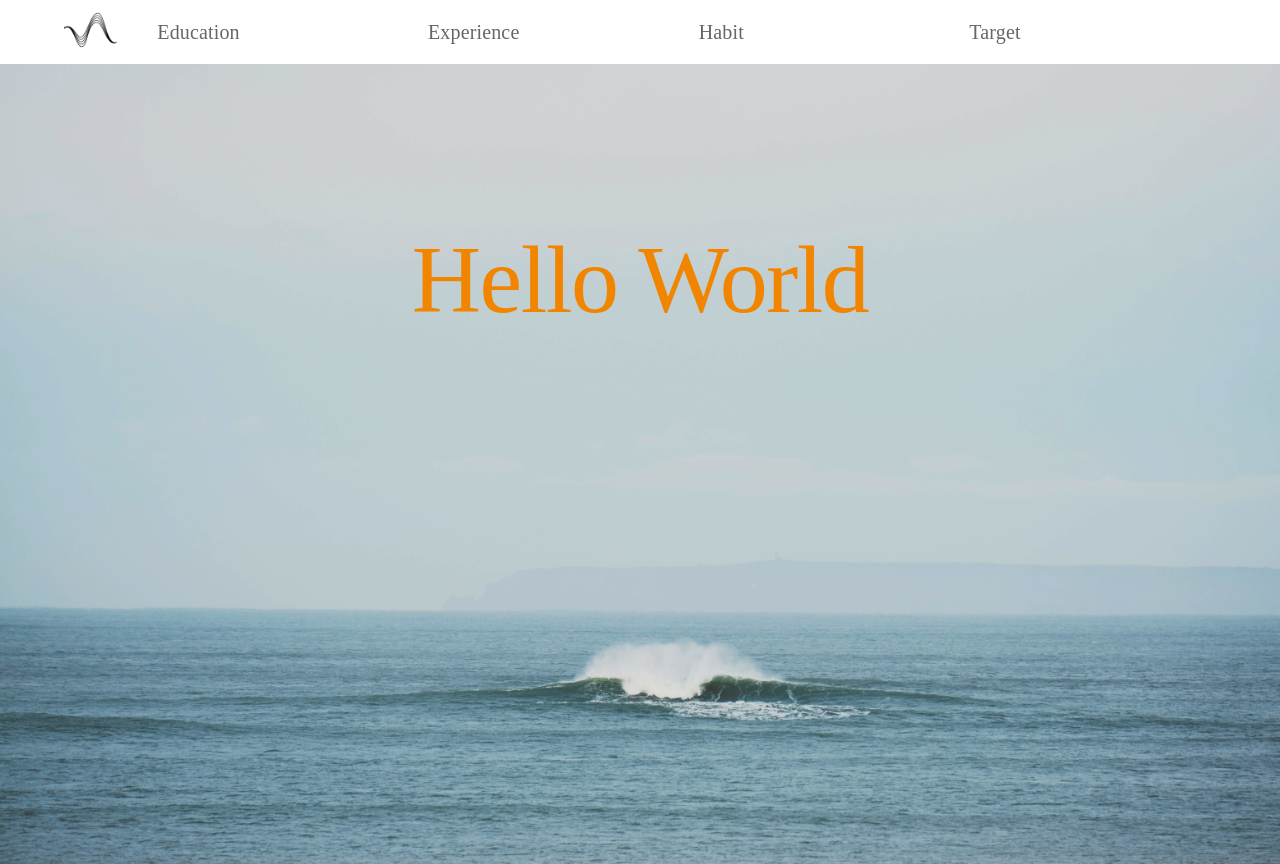
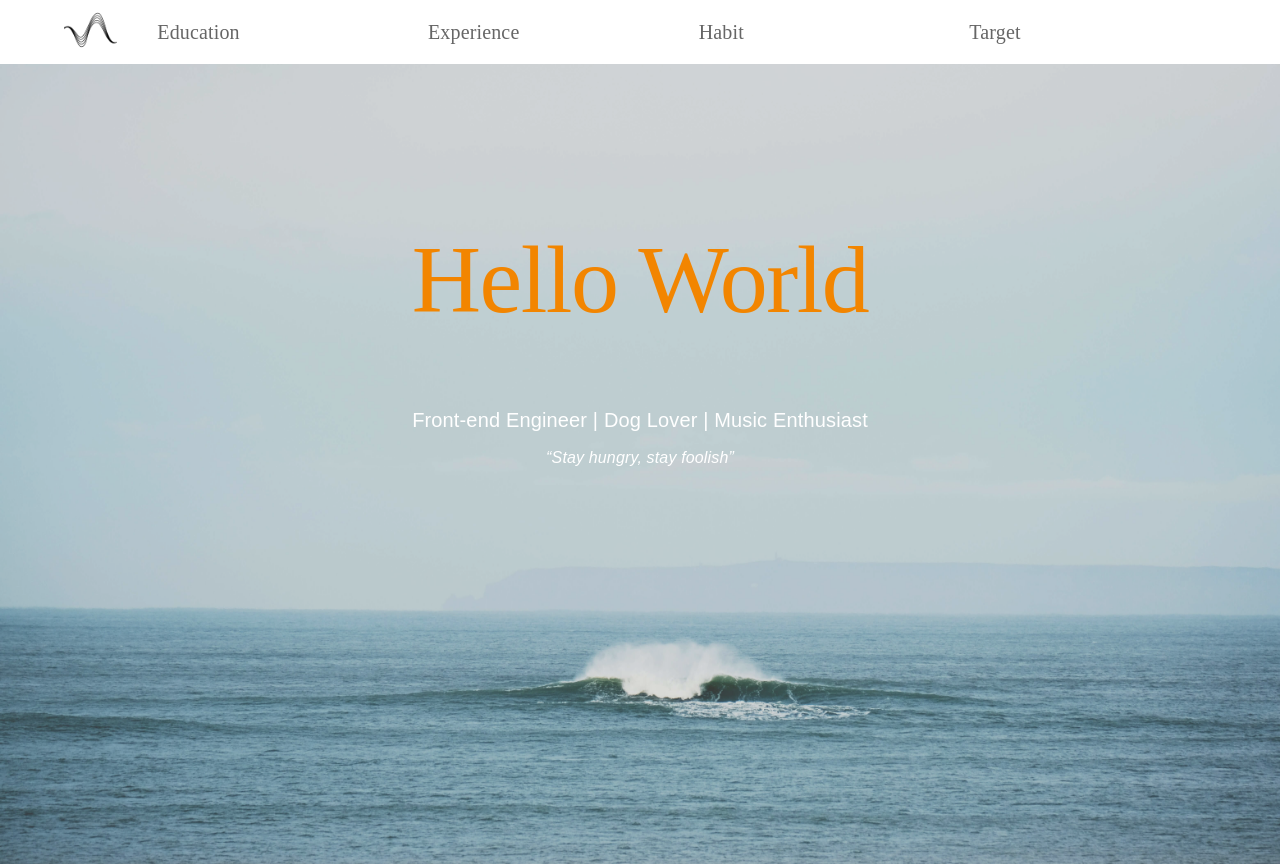
Before and after one commit to ismeleft/Frontend-report, a React (Vite) app: page / in a window 1280 px wide. Built offline with nearby package versions, Linux system fonts and the light colour scheme; a web font is replaced by a local one.

Commit message:
feat: 新增主視覺文字

```diff
--- a/src/App.jsx
+++ b/src/App.jsx
@@ -19,6 +19,36 @@ const App = () => {
       >
         Hello World
       </Typography>
+      <Stack
+        sx={{
+          position: "absolute",
+          top: "40%",
+          width: "100%",
+          textAlign: "center",
+          padding: "20px",
+        }}
+      >
+        <Typography
+          variant="h6"
+          sx={{
+            color: "white",
+            marginBottom: "10px",
+            fontFamily: "Arial, sans-serif",
+          }}
+        >
+          Front-end Engineer | Dog Lover | Music Enthusiast
+        </Typography>
+        <Typography
+          variant="body1"
+          sx={{
+            color: "white",
+            fontStyle: "italic",
+            fontFamily: "Arial, sans-serif",
+          }}
+        >
+          &ldquo;Stay hungry, stay foolish&rdquo;
+        </Typography>
+      </Stack>
       <img className="background" src="/image/ocean.jpeg" alt="landing page" />
     </Stack>
   );
```
